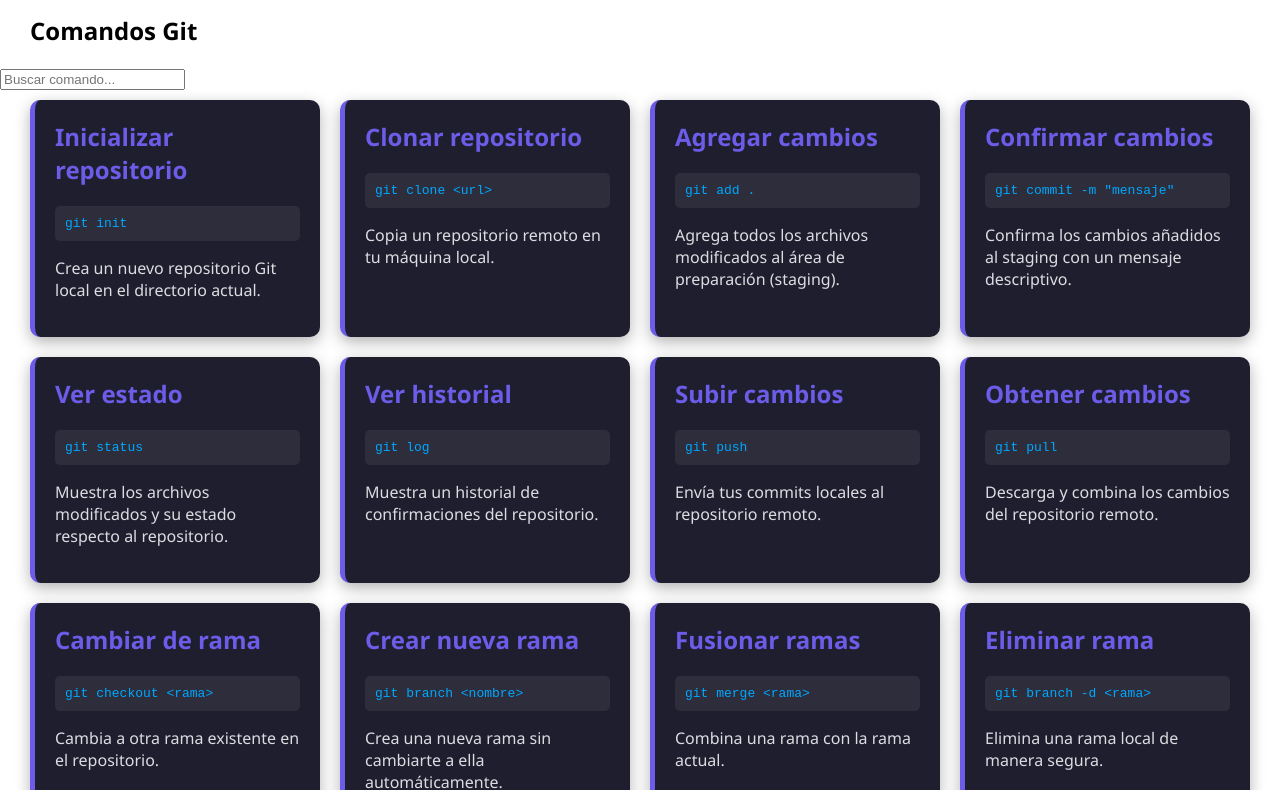
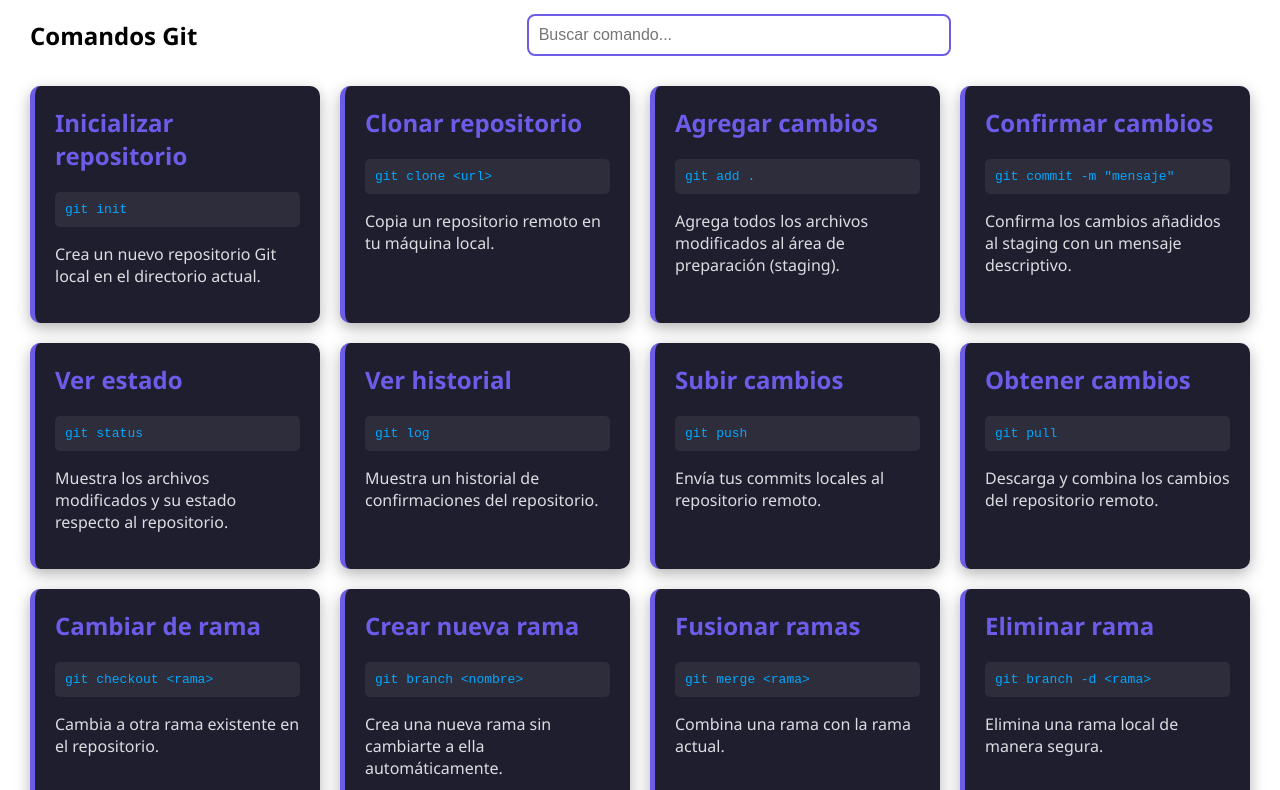
Before and after one commit to AndreaQuelali/AlizRepo, a plain HTML site: page index.html in a window 1280 px wide. Shown: the part 106-896 px from the top of the page. Drawn offline with Linux system fonts and the light colour scheme.

Commit message:
style: add styles of serach-input

```diff
--- a/styles.css
+++ b/styles.css
@@ -106,3 +106,19 @@
   vertical-align: middle;
   margin-right: 5px;
 }
+
+.search-input {
+  padding: 10px;
+  width: 100%;
+  max-width: 400px;
+  margin: 20px auto;
+  display: block;
+  border: 2px solid #6c5ce7;
+  border-radius: 8px;
+  font-size: 1rem;
+}
+
+.search {
+  display: flex;
+  align-items: center;
+}
```
